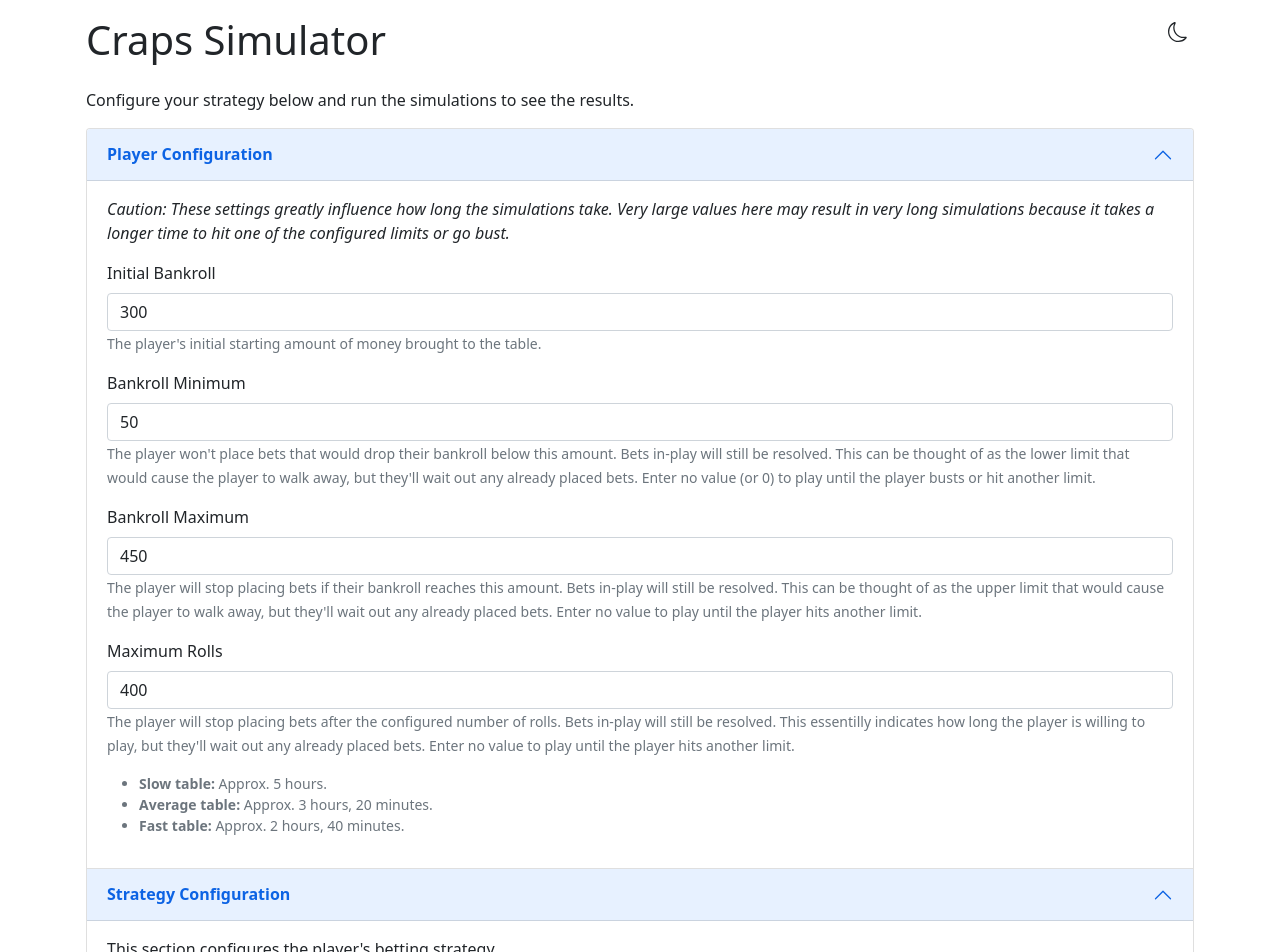
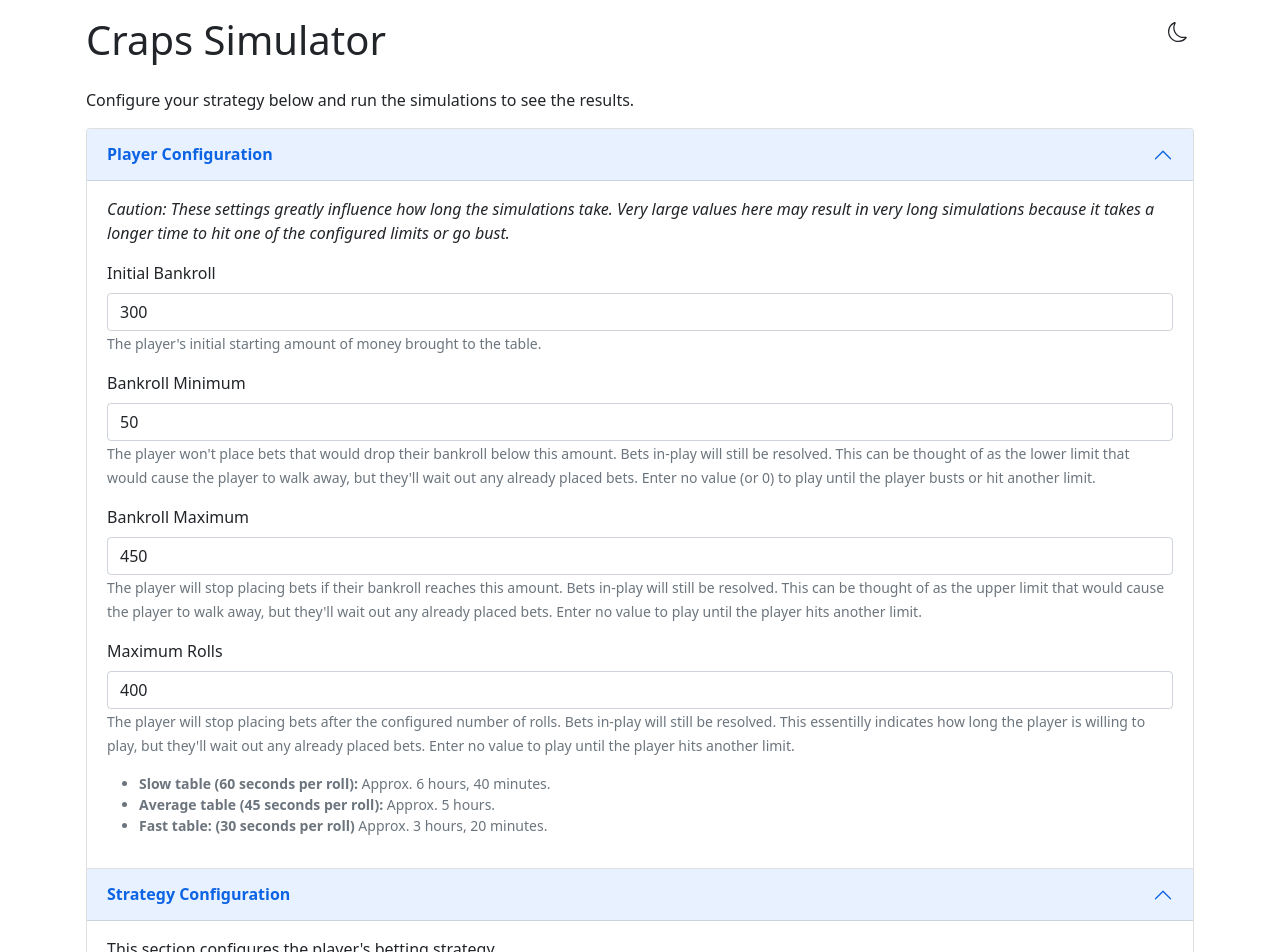
Before and after one commit to jakekarnes42/craps-simulator, a React (Create React App) app: page / in a window 1280 px wide. Shown: the top 952 px of the page. Built offline with nearby package versions, Linux system fonts and the light colour scheme.

Commit message:
Updating how long we consider slow, average and fast tables

```diff
--- a/src/components/configuration/PlayerConfiguration.tsx
+++ b/src/components/configuration/PlayerConfiguration.tsx
@@ -1,7 +1,7 @@
 import { Dispatch, SetStateAction } from 'react';
 import Accordion from 'react-bootstrap/Accordion';
 import { Configuration } from '../../game/Configuration';
-import { rollsToReadableDuration, TableSpeed } from '../../util/Util';
+import { AVG_SECONDS_PER_ROLL, FAST_SECONDS_PER_ROLL, rollsToReadableDuration, SLOW_SECONDS_PER_ROLL, TableSpeed } from '../../util/Util';
 import NumericInput from './NumericInput'
 
 export type PlayerConfigurationProps = {
@@ -75,9 +75,9 @@ const PlayerConfiguration = ({ eventKey, configuration, setConfiguration }: Play
                 />
                 <small className="text-muted">
                     <ul>
-                        <li><b>Slow table:</b> Approx. {rollsToReadableDuration(configuration.maximumRolls, TableSpeed.Slow)}.</li>
-                        <li><b>Average table:</b> Approx. {rollsToReadableDuration(configuration.maximumRolls, TableSpeed.Average)}.</li>
-                        <li><b>Fast table:</b> Approx. {rollsToReadableDuration(configuration.maximumRolls, TableSpeed.Fast)}.</li>
+                        <li><b>Slow table ({SLOW_SECONDS_PER_ROLL} seconds per roll):</b> Approx. {rollsToReadableDuration(configuration.maximumRolls, TableSpeed.Slow)}.</li>
+                        <li><b>Average table ({AVG_SECONDS_PER_ROLL} seconds per roll):</b> Approx. {rollsToReadableDuration(configuration.maximumRolls, TableSpeed.Average)}.</li>
+                        <li><b>Fast table: ({FAST_SECONDS_PER_ROLL} seconds per roll)</b> Approx. {rollsToReadableDuration(configuration.maximumRolls, TableSpeed.Fast)}.</li>
                     </ul>
                 </small>
 
--- a/src/util/Util.tsx
+++ b/src/util/Util.tsx
@@ -2,12 +2,16 @@ import { RoundingType } from "../game/RoundingType";
 
 const humanizeDuration = require('humanize-duration');
 
+export const SLOW_SECONDS_PER_ROLL = 60;
+export const AVG_SECONDS_PER_ROLL = 45;
+export const FAST_SECONDS_PER_ROLL = 30;
+
 export enum TableSpeed {
     //Table Speed <-> number of seconds per roll * milliseconds
     //These are just estimates that can be adjusted with better data
-    Slow = 45 * 1000,
-    Average = 30 * 1000,
-    Fast = 24 * 1000
+    Slow = SLOW_SECONDS_PER_ROLL * 1000,
+    Average = AVG_SECONDS_PER_ROLL * 1000,
+    Fast = FAST_SECONDS_PER_ROLL * 1000
 }
 
 export function rollsToReadableDuration(numRolls: number | null, speed: TableSpeed) {
```
